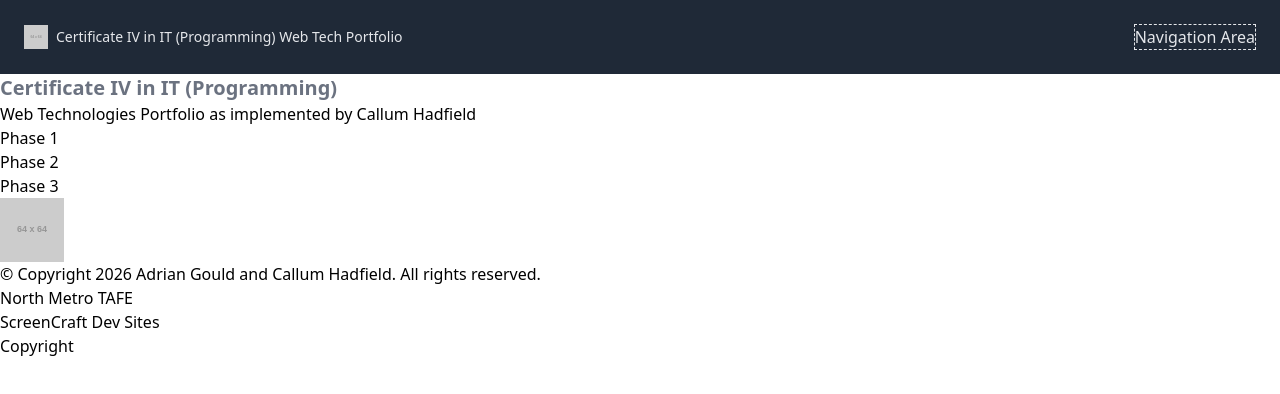
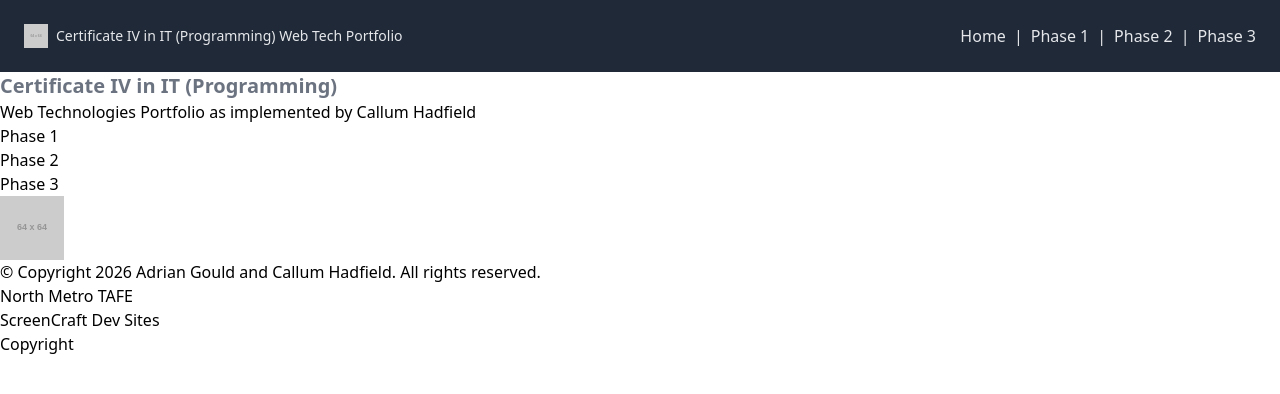
Before and after one commit to j391820/C4Prog-WT-26S2-Portfolio-Callum-Hadfield, a website: page index.html in a window 1280 px wide. Drawn offline with Linux system fonts and the light colour scheme; placeholder pictures from the web are drawn by us.

Commit message:
feat(phase-3): Implement navigation within header

```diff
--- a/index.html
+++ b/index.html
@@ -12,23 +12,18 @@
             <img src="https://placehold.co/64?text=logo" alt="Logo" class="h-6">
             <h1 class="text-sm">Certificate IV in IT (Programming) Web Tech Portfolio</h1>
         </a>
-        <section class="flex text-base md:ml-auto border border-dashed">
-            <p>Navigation Area</p>
-        </section>
-      </header>
-    <!-- <header class="bg-black text-white/80 sticky top-0 p-4 pb-6 flex flex-row z-10 gap-x-10">
-      <img class="w-16" src="https://placehold.co/64?text=logo" alt="Logo">
-      <h1 class="grow p1-4">Certificate IV in IT (Programming) Web Tech Portfolio</h1>
         <nav>
-        <ul>
+          <ul class="flex flex-row gap-2">
             <li><a href=".">Home</a></li>
+            <li>|</li>
             <li><a href="phase-1">Phase 1</a></li>
+            <li>|</li>
             <li><a href="phase-2">Phase 2</a></li>
+            <li>|</li>
             <li><a href="phase-3">Phase 3</a></li>
           </ul>
         </nav>
-    </header> -->
-    <main>
+      </header>
       <article>
         <header>
           <h2 class="text-xl font-bold text-gray-500">Certificate IV in IT (Programming)</h2>
```
Also changed, not shown: assets/css/site.css. Lines whose indentation alone changed are shown as unchanged.
